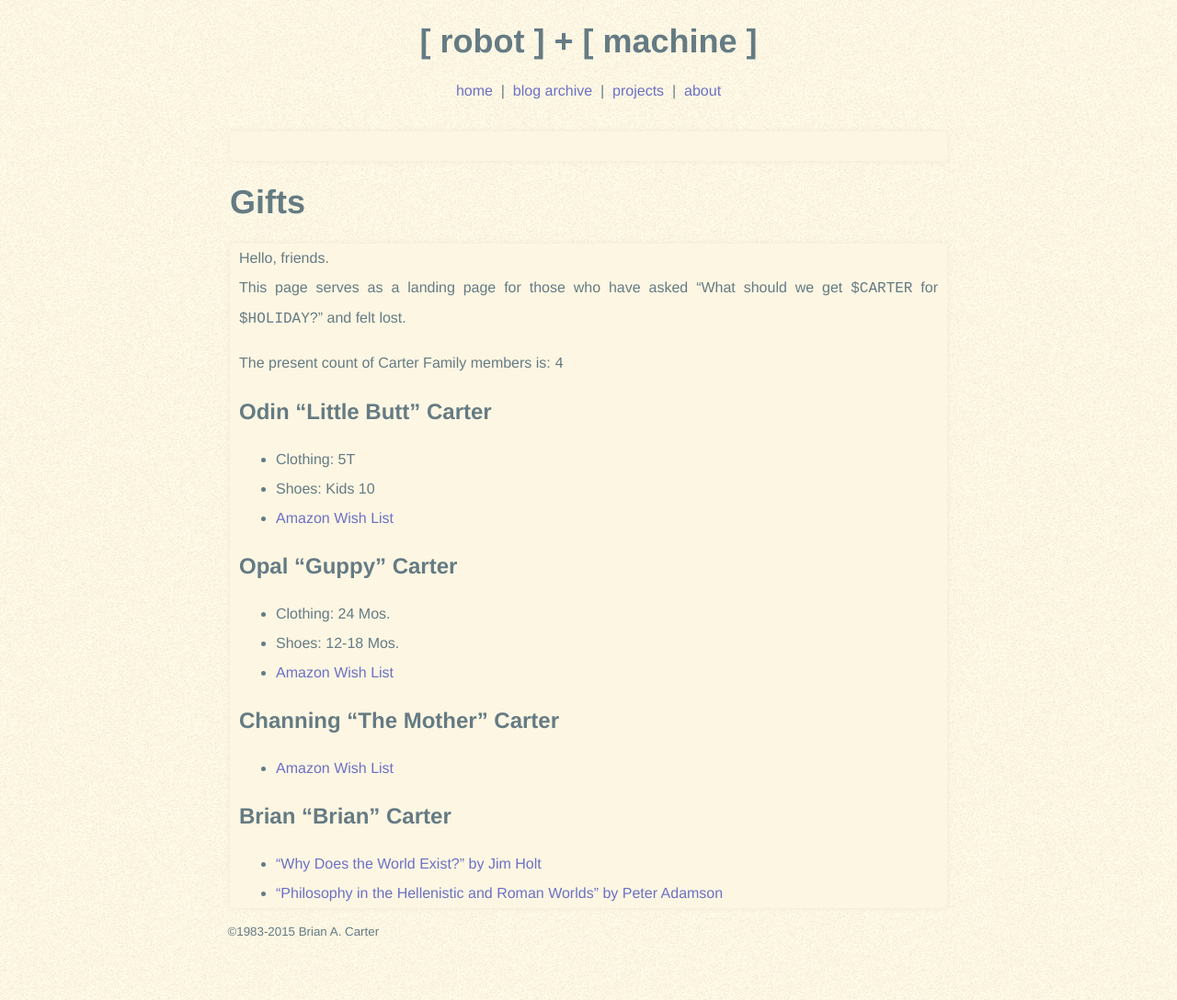
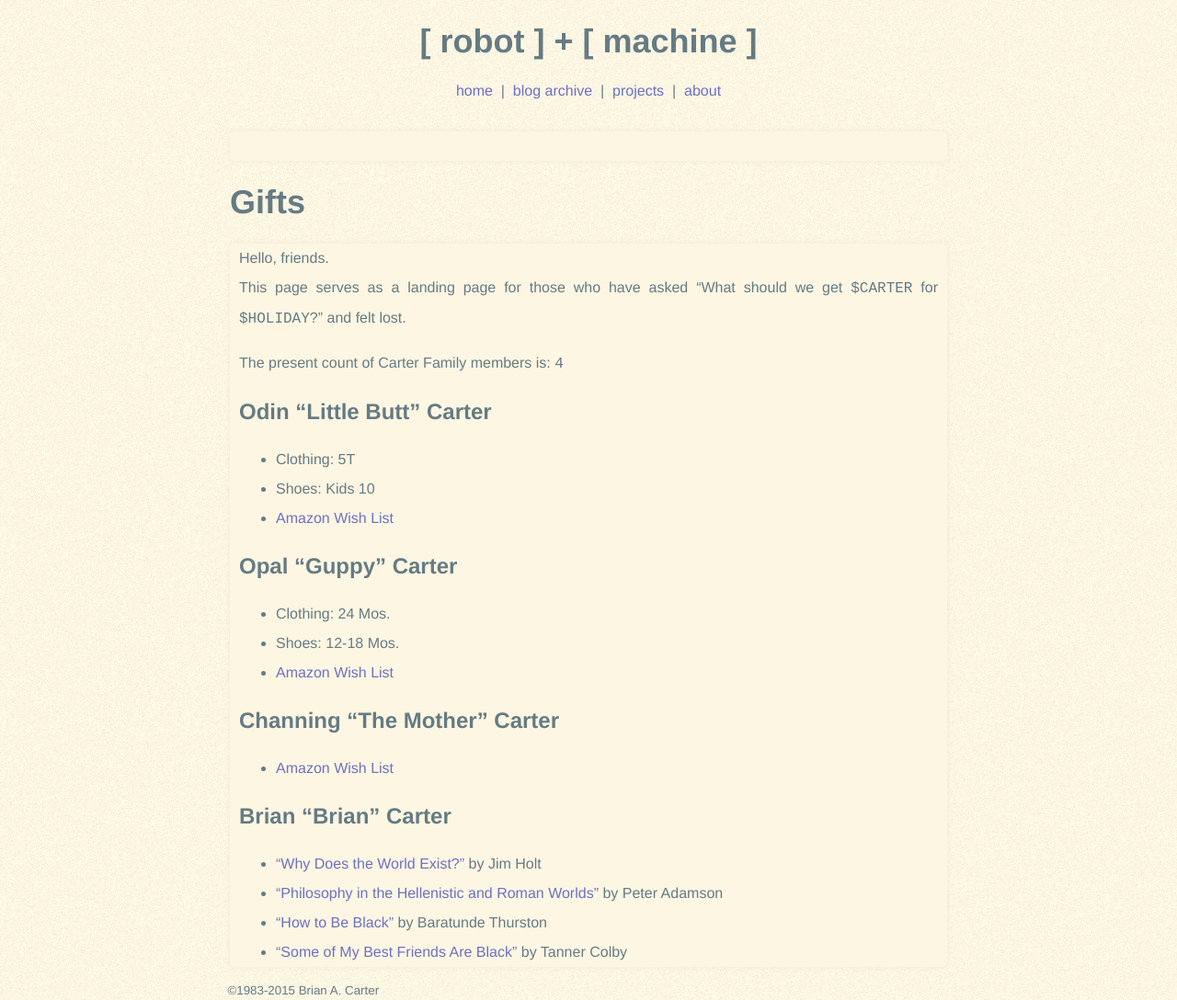
Before and after one commit to robotmachine/Jekyll-Blog, a Jekyll site: the page built from gifts.md, in a window 1280 px wide. Shown: the whole page at 92% size. Built offline with Jekyll 4.4.1, drawn with Linux system fonts in a browser that asks for light colours; some web fonts are replaced; Markdown is read by kramdown in place of the engine named in the settings.

Commit message:
Updated gifts.

```diff
--- a/gifts.md
+++ b/gifts.md
@@ -21,5 +21,7 @@ The present count of Carter Family members is: `4`
 * [Amazon Wish List](https://www.amazon.com/gp/registry/wishlist/29HJ5MSPMB18B)
 
 ## Brian "Brian" Carter
-* ["Why Does the World Exist?" by Jim Holt](http://www.powells.com/biblio/1-9780871403599-29)
-* ["Philosophy in the Hellenistic and Roman Worlds" by Peter Adamson](http://www.powells.com/biblio/62-9780198728023-1)
+* ["Why Does the World Exist?"](http://www.powells.com/biblio/1-9780871403599-29) by Jim Holt
+* ["Philosophy in the Hellenistic and Roman Worlds"](http://www.powells.com/biblio/62-9780198728023-1) by Peter Adamson
+* ["How to Be Black"](http://www.powells.com/biblio/74-9780062003225-0) by Baratunde Thurston
+* ["Some of My Best Friends Are Black"](http://www.powells.com/biblio/62-9780143123637-0) by Tanner Colby
```
